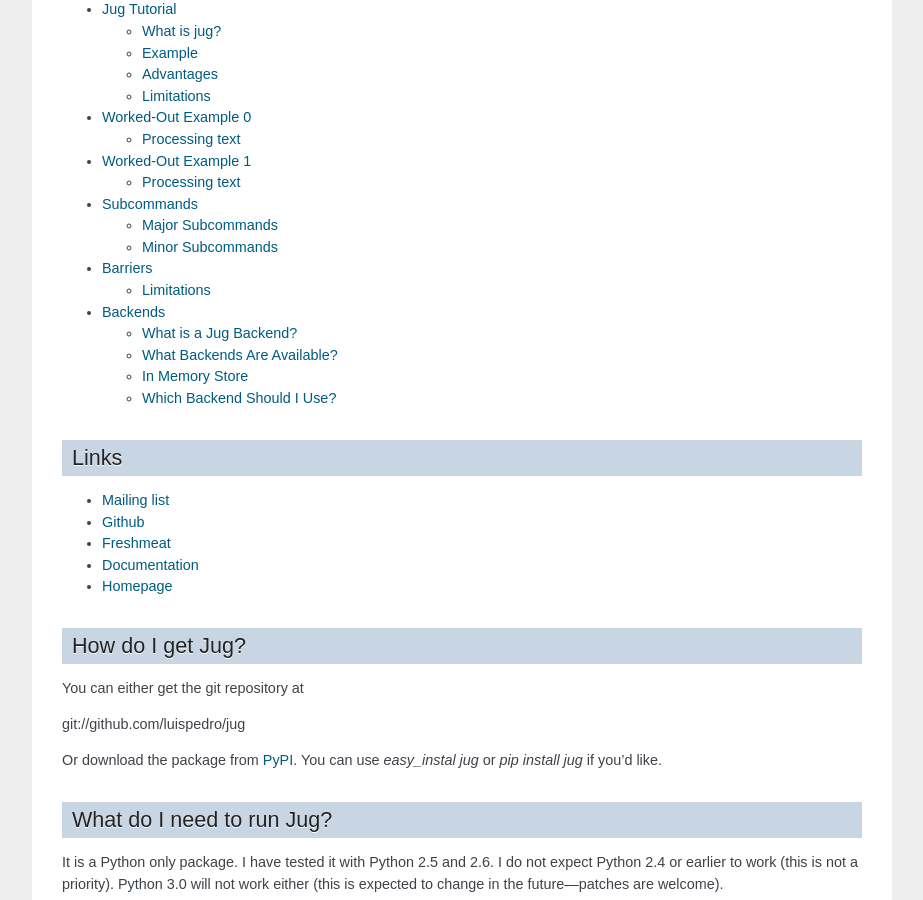
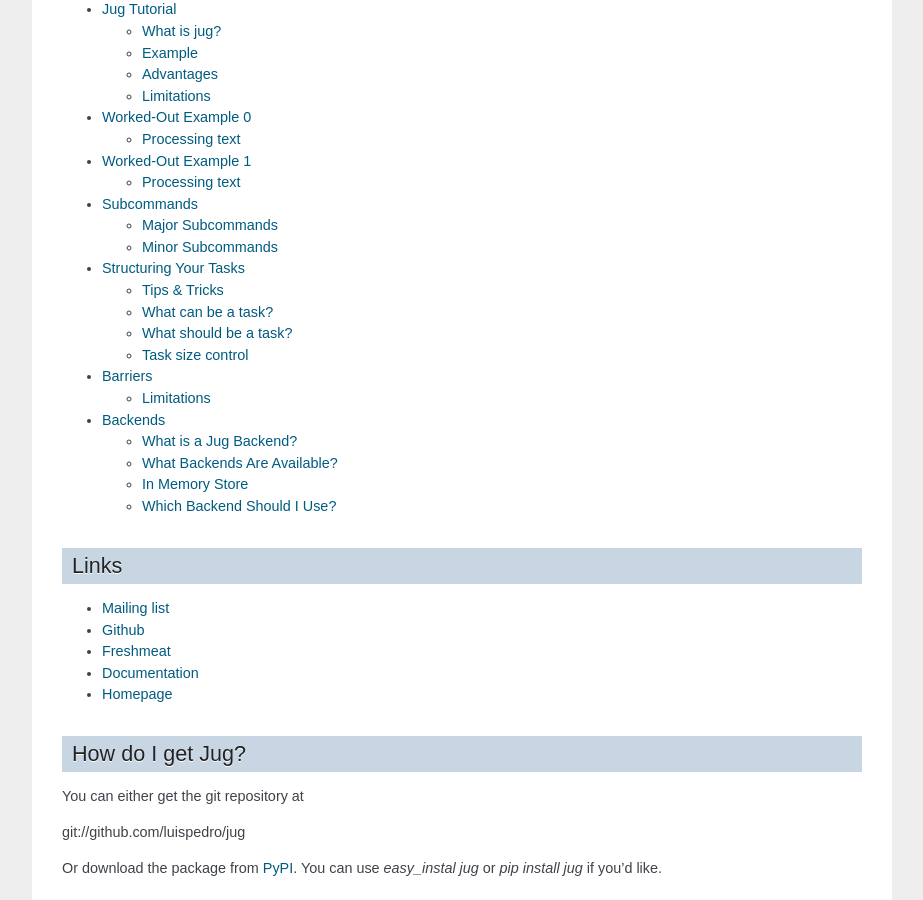
Before and after one commit to luispedro/jug, a Sphinx documentation site: the page built from docs/index.rst, in a window 1280 px wide and 900 px high, scrolled down 1458 px. Shown: the whole window, without its empty margins (198-1121 px from the left). Built offline with Sphinx 7.4.7, drawn with Linux system fonts in a browser that asks for light colours; some of the changed lines change nothing that is shown.

Commit message:
DOC: A few thoughts on task size

```diff
--- a/docs/index.rst
+++ b/docs/index.rst
@@ -92,6 +92,7 @@
     decrypt-example.rst
     text-example.rst
     subcommands.rst
+    tasks.rst
     barrier.rst
     backends.rst
 
--- /dev/null
+++ b/docs/tasks.rst
@@ -0,0 +1,36 @@
+======================
+Structuring Your Tasks
+======================
+Tips & Tricks
+-------------
+
+These are some general guidelines for programming with jug.
+
+What can be a task?
+-------------------
+
+Almost any named function can be a task.
+
+What should be a task?
+----------------------
+
+The trade-off is between tasks that are too small (you have too many of them
+and the overhead of ``jug`` will overwhelm your process) or too big (and then
+you have too few tasks per processor.
+
+As a rule of thumb, each task should take at least a few seconds, but you
+should have enough tasks that your processors are not idle.
+
+Task size control
+-----------------
+
+Certain mechanisms in jug, for example, ``jug.mapreduce.map`` and
+``jug.mapreduce.mapreduce`` allow the user to tweak the task breakup with a
+couple of parameters
+
+In ``map`` for example, ``jug`` does, by default, issue a task for each element
+in the sequence. It rather issues one for each 4 elements. This expects tasks
+to not take that long so that grouping them gives you a better trade-off
+between the throughput and latency. You might quibble with the default, but the
+principle is sound and it is only a default: the setting is there to give you
+more control.
```
